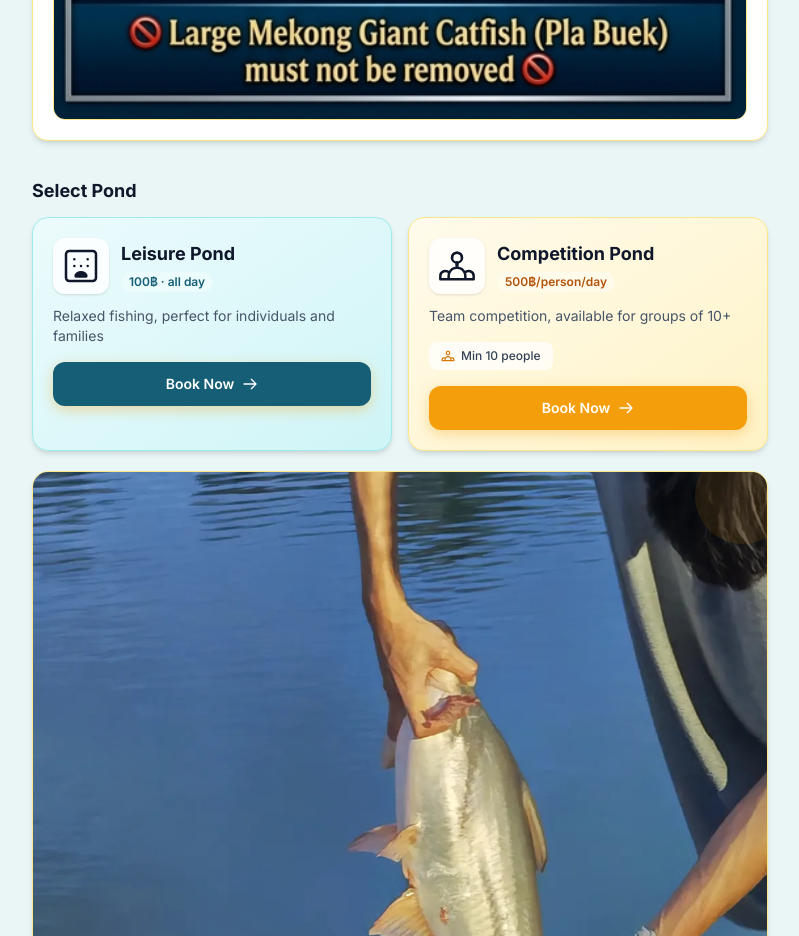
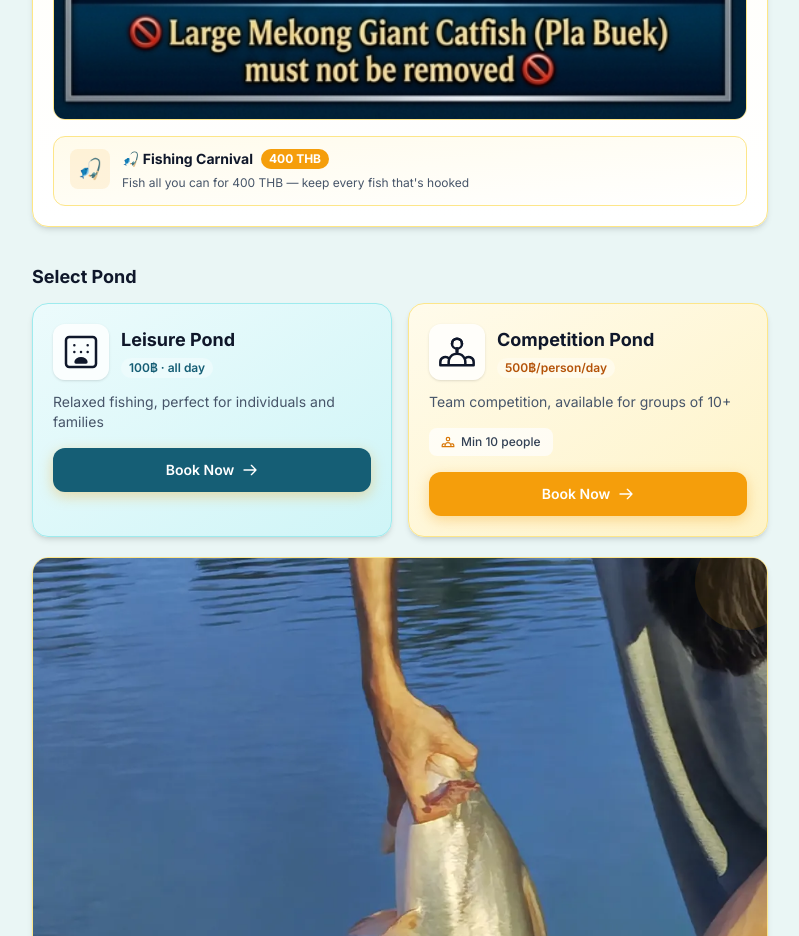
Before and after one commit to cdh428/hook-fishpond, a Next.js app: page /en in a window 1280 px wide. Shown: the part 2240-3176 px from the top of the page, without its empty margins (240-1039 px from the left). Built offline with nearby package versions, Linux system fonts and the light colour scheme; no server answers.

Commit message:
feat(home): 三语首页公告区新增「垂钓嘉年华 400 泰铢随便钓·上钩都拿走」

```diff
--- a/messages/en.json
+++ b/messages/en.json
@@ -102,7 +102,12 @@
       "title": "📌 Price & Service Adjustment",
       "img": "/media/notice-en.jpg",
       "alt": "Price and Service Adjustment Announcement (English)",
-      "caption": "New prices effective from October 16, 2026"
+      "caption": "New prices effective from October 16, 2026",
+      "carnival": {
+        "title": "🎣 Fishing Carnival",
+        "price": "400 THB",
+        "desc": "Fish all you can for 400 THB — keep every fish that's hooked"
+      }
     },
     "foodWall": {
       "title": "From the pond to the table",
--- a/src/app/[locale]/page.tsx
+++ b/src/app/[locale]/page.tsx
@@ -197,6 +197,25 @@ export default function HomePage() {
                   loading="lazy"
                   decoding="async"
                 />
+              </div>
+              {/* 垂钓嘉年华：公告海报下方的新增条目（三语各自翻译） */}
+              <div className="mt-4 flex items-start gap-3 rounded-xl border border-accent-200 bg-gradient-to-br from-accent-50 to-white px-4 py-3">
+                <div className="flex h-10 w-10 shrink-0 items-center justify-center rounded-lg bg-accent-500/10 text-xl">
+                  🎣
+                </div>
+                <div className="min-w-0">
+                  <div className="flex flex-wrap items-center gap-2">
+                    <span className="text-sm font-bold text-neutral-900">
+                      {t('home.notice.carnival.title')}
+                    </span>
+                    <span className="rounded-full bg-accent-500 px-2 py-0.5 text-xs font-bold text-white">
+                      {t('home.notice.carnival.price')}
+                    </span>
+                  </div>
+                  <p className="mt-1 text-xs leading-relaxed text-neutral-600">
+                    {t('home.notice.carnival.desc')}
+                  </p>
+                </div>
               </div>
             </div>
           </div>
```
Also changed, not shown: messages/th.json.
